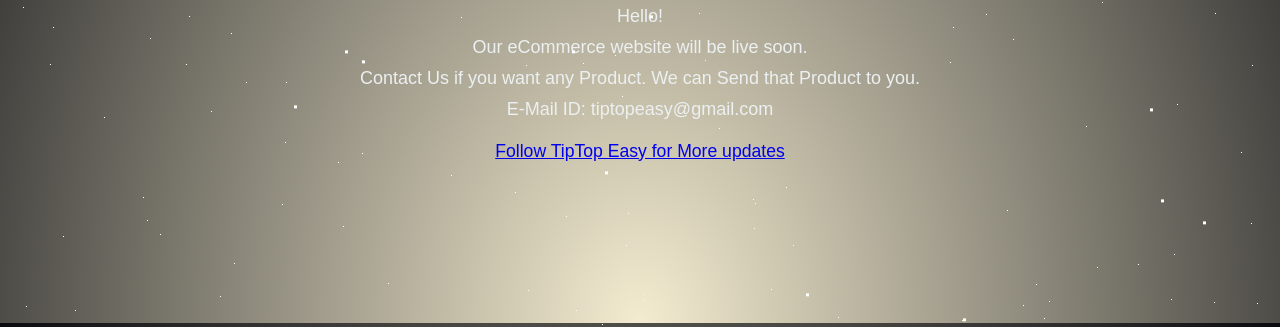
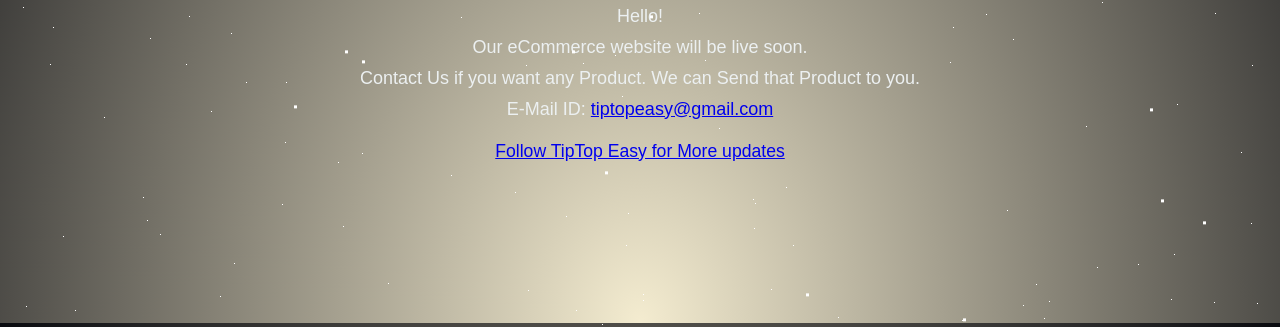
Before and after one commit to bherubhati01/TipTop-Easy, a plain HTML site: page index.html in a window 1280 px wide. Shown: the part 477-804 px from the top of the page. Drawn offline with Linux system fonts and the light colour scheme.

Commit message:
Update index.html

```diff
--- a/index.html
+++ b/index.html
@@ -50,7 +50,7 @@
         <p>Hello!</p>
         <p>Our eCommerce website will be live soon.</p>
         <p>Contact Us if you want any Product. We can Send that Product to you.</p>
-        <p>E-Mail ID: tiptopeasy@gmail.com</p>
+        <p>E-Mail ID: <a href="tiptopeasy@gmail.com">tiptopeasy@gmail.com</a></p>
         <br />
         <a href="https://instagram.com/tiptopeasy?utm_source=qr&igshid=MzNlNGNkZWQ4Mg%3D%3D">Follow TipTop Easy for More updates</a>
     </div>
```
